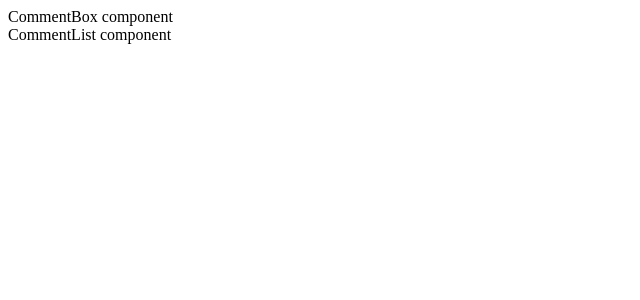
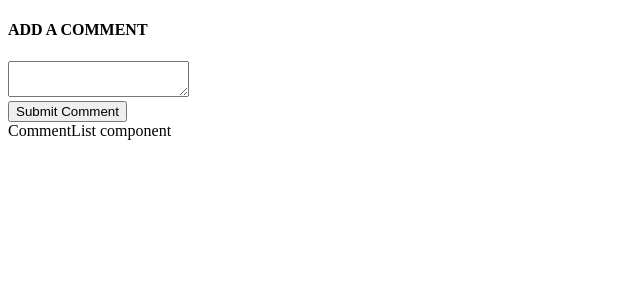
Before and after one commit to EnzoEsper/testing-example-1, a React (Create React App) app: page / in a window 1280 px wide. Shown: the top 300 px of the page, without its empty margins (0-640 px from the left). Built offline with nearby package versions, Linux system fonts and the light colour scheme.

Commit message:
scaffolding the comment box component

```diff
--- a/src/components/App.js
+++ b/src/components/App.js
@@ -1,6 +1,6 @@
 import React from "react";
-import CommentBox from "components/CommentBox";
-import CommentList from "components/CommentList";
+import CommentBox from "../components/CommentBox";
+import CommentList from "../components/CommentList";
 
 const App = () => {
   return (
--- a/src/components/CommentBox.js
+++ b/src/components/CommentBox.js
@@ -1,11 +1,17 @@
-import React from 'react';
+import React, { Component } from 'react';
 
-const CommentBox = () => {
-  return (
-    <div>
-      CommentBox component
-    </div>
-  );
-};
+class CommentBox extends Component {
+  render() {
+    return (
+      <form>
+        <h4>ADD A COMMENT</h4>
+        <textarea></textarea>
+        <div>
+          <button>Submit Comment</button>
+        </div>
+      </form>
+    );
+  }
+}
 
 export default CommentBox;
--- a/src/index.js
+++ b/src/index.js
@@ -1,6 +1,6 @@
 import React from 'react';
 import ReactDOM from 'react-dom';
 
-import App from 'components/App';
+import App from './components/App';
 
 ReactDOM.render(<App />, document.querySelector('#root'));
```
